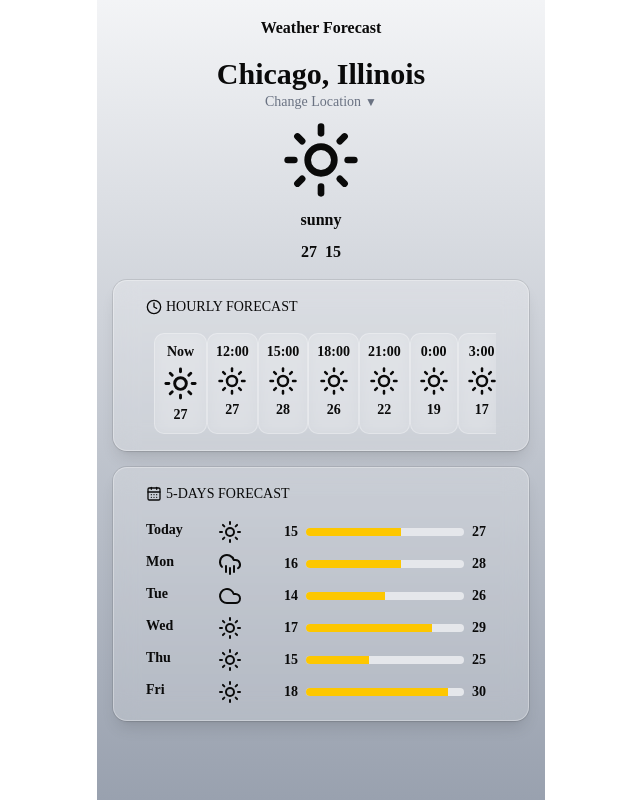
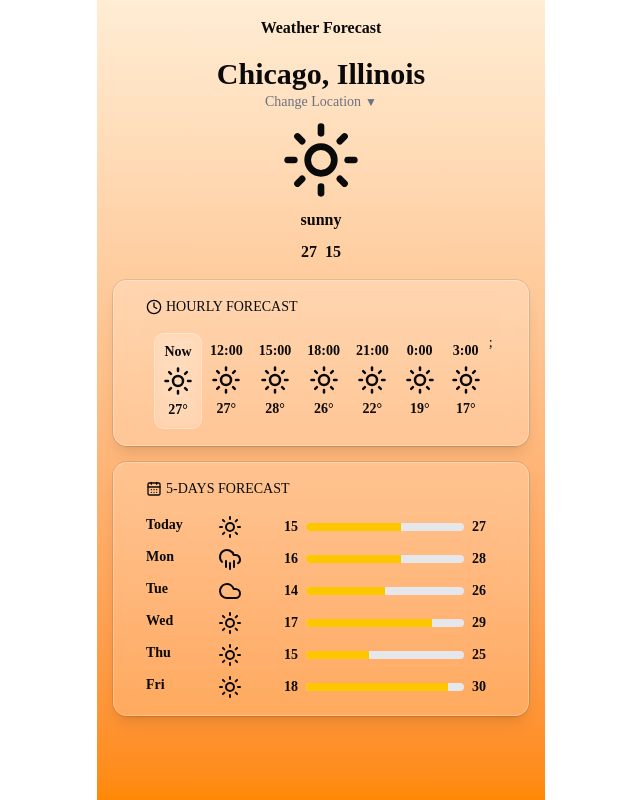
Before and after one commit to junmachan3962dev/weather-app-nextjs, a Next.js app: page / in a window 1280 px wide. Shown: the whole page, without its empty margins (319-959 px from the left). Built offline with nearby package versions, Linux system fonts and the light colour scheme.

Commit message:
コンポーネントにpropsを渡した。page.tsxのリファクタリング

```diff
--- a/app/page.tsx
+++ b/app/page.tsx
@@ -51,13 +51,13 @@ const openSearchModal = () => {
 
   //時間ごとの天気予想のモックデータ(hourlyWeahterData)
   const hourlyWeatherData: HourlyWeatherType[]  = [
-    {time: "Now", icon: <Sun size={35} />, temp: 27},
-    {time: "12:00", icon: <Sun size={30} />, temp: 27},
-    {time: "15:00", icon: <Sun size={30} />, temp: 28},
-    {time: "18:00", icon: <Sun size={30} />, temp: 26},
-    {time: "21:00", icon: <Sun size={30} />, temp: 22},
-    {time: "0:00", icon: <Sun size={30} />, temp: 19},
-    {time: "3:00", icon: <Sun size={30} />, temp: 17},
+    {time: "Now", icon: <Sun size={30} />, temp: "27°"},
+    {time: "12:00", icon: <Sun size={30} />, temp: "27°"},
+    {time: "15:00", icon: <Sun size={30} />, temp: "28°"},
+    {time: "18:00", icon: <Sun size={30} />, temp: "26°"},
+    {time: "21:00", icon: <Sun size={30} />, temp: "22°"},
+    {time: "0:00", icon: <Sun size={30} />, temp: "19°"},
+    {time: "3:00", icon: <Sun size={30} />, temp: "17°"},
   ]
 
   //１週間の天気予想のモックデータ
@@ -72,7 +72,7 @@ const openSearchModal = () => {
   ];
 
   //今日の天気データ(WeatherDataの＊番目の要素)を取得する
-  const todayWeather = dailyWeatherData[2];
+  const todayWeather = dailyWeatherData[0];
   //今日の天気の種類に応じて背景クラスを決定する
   const bgClass = getBgClass(todayWeather.type);
 
--- a/components/weather/hourly-weather-card.tsx
+++ b/components/weather/hourly-weather-card.tsx
@@ -14,6 +14,11 @@ type hourlyWeatherCardProps = {
 };
 
 export function HourlyWeatherCard({weather}: hourlyWeatherCardProps) {
+  //初回の現在時刻の天気用
+  const first = weather[0];
+  //2件目以降の天気用
+  const rest = weather.slice(1);
+
   return (
     //ガラスモーフィズム適用
     <Card className="backdrop-blur-md bg-white/20 border border-white/30 shadow-lg p-4">
@@ -29,8 +34,14 @@ export function HourlyWeatherCard({weather}: hourlyWeatherCardProps) {
             {/* 横スクロール対応リスト：スクロールバー非表示 */}
             <ul className="flex overflow-x-auto pl-2 snap-proximity scroll-smooth  scrollbar-none">
                 {/* 現在の時刻のアイテム：強調のための追加のグラスモーフィズム */}
-                {weather.map((item, index) => (
-                <li key={item.time} className="hourly-item backdrop-blur-sm bg-white/10 border border-white/30 rounded-lg">
+                  <li key={first.time} className="hourly-item font-extrabold backdrop-blur-sm bg-white/10 border border-white/30 rounded-lg">
+                    <p>{first.time}</p>
+                    {first.icon}
+                    <p>{first.temp}</p>
+                  </li>
+
+                {rest.map((item) => (
+                <li key={item.time} className="hourly-item">
                     <p>{item.time}</p>
                     {item.icon}
                     <p>{item.temp}</p>
```
